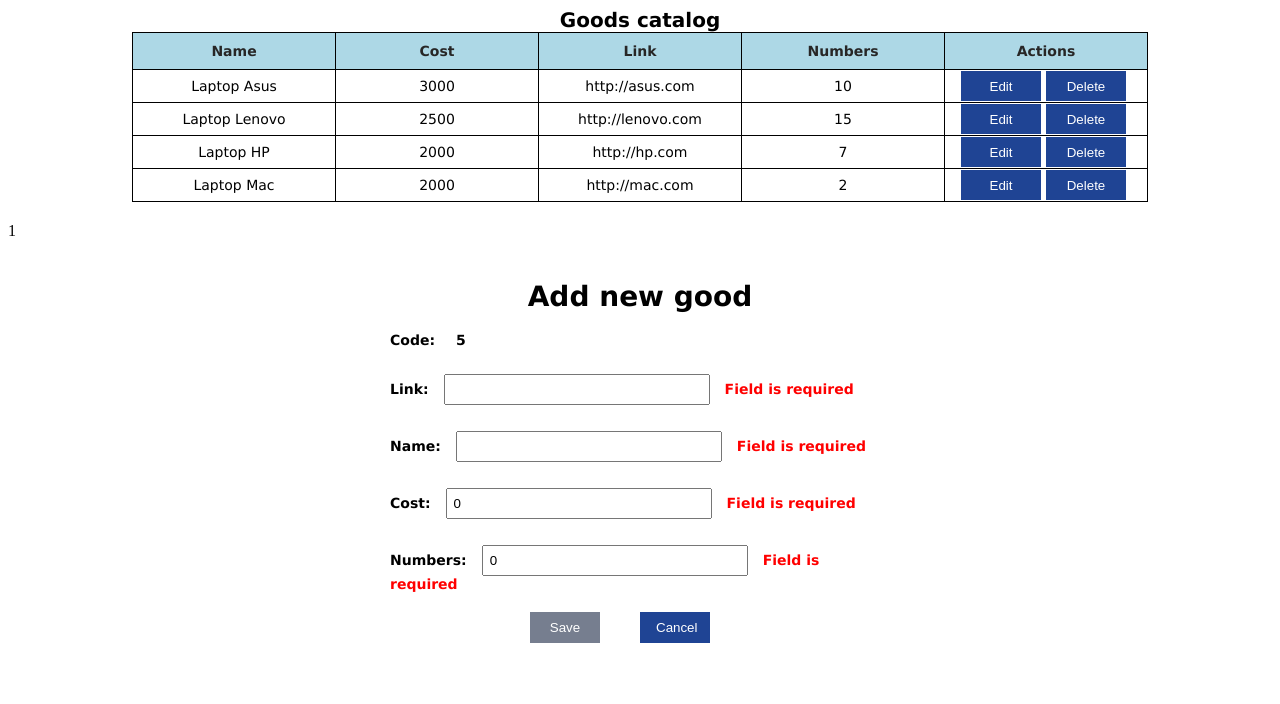
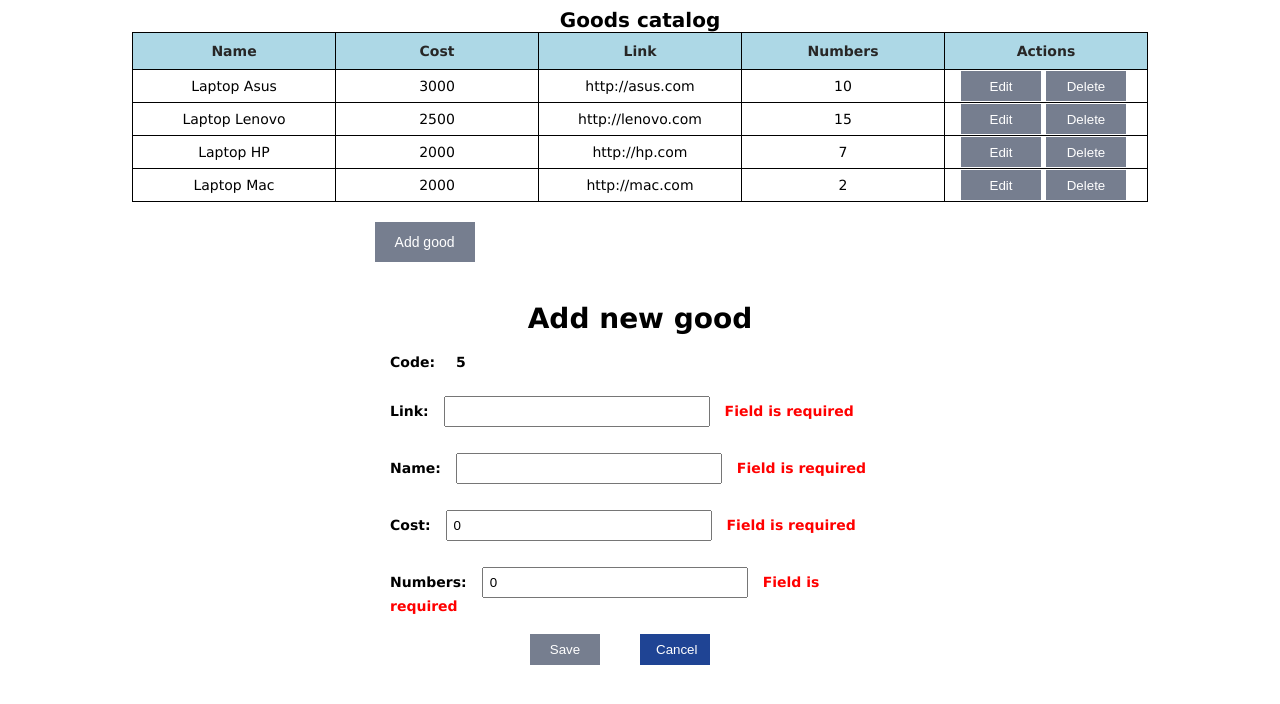
Before and after one commit to ValeriaGrabnitskaya/FD3-Hrabnitskaya, a React app in the folder ishop3/: page / in a window 1280 px wide. Both pictures are taken after a click on the button "Add good". Shown: the top 704 px of the page. Built offline with nearby package versions, Linux system fonts and the light colour scheme.

Commit message:
hw3 fix bugs

```diff
--- a/ishop3/components/AddEditGood/AddEditGood.css
+++ b/ishop3/components/AddEditGood/AddEditGood.css
@@ -53,13 +53,7 @@
     margin-right: 40px;
 }
 
-.Disable
+.Button:disabled
 {
     background: rgb(118, 126, 143);
-    border: 0;
-    color:white;
-    cursor: pointer;
-    padding: 8px 16px;
-    width: 70px;
-    margin-right: 40px;
 }
--- a/ishop3/components/AddEditGood/AddEditGood.js
+++ b/ishop3/components/AddEditGood/AddEditGood.js
@@ -102,10 +102,10 @@ class AddEditGood extends React.Component {
                 </div>
                 <div className='ButtonBlock'>
                     <input
-                        className={isDisable ? 'Disable' : 'Button'}
+                        className='Button'
+                        disabled={isDisable}
                         type='button'
                         value='Save'
-                        disabled={isDisable}
                         onClick={this.onSaveGood} />
                     <input className='Button' type='button' value='Cancel' onClick={this.onCancelSave} />
                 </div>
--- a/ishop3/components/GoodList/GoodItem/GoodItem.css
+++ b/ishop3/components/GoodList/GoodItem/GoodItem.css
@@ -27,13 +27,7 @@
     margin-right: 5px;
 }
 
-.GoodsList .Disable
+.GoodsList .Input:disabled
 {
-    width: 80px;
-    height: 30px;
     background: rgb(118, 126, 143);
-    border: 0;
-    color:white;
-    cursor: pointer;
-    margin-right: 5px;
 }
--- a/ishop3/components/GoodList/GoodItem/GoodItem.js
+++ b/ishop3/components/GoodList/GoodItem/GoodItem.js
@@ -2,6 +2,7 @@ import React from 'react';
 import PropTypes from 'prop-types';
 
 import './GoodItem.css';
+import modes from '../../../static-data/mode';
 
 class GoodItem extends React.Component {
 
@@ -21,17 +22,25 @@ class GoodItem extends React.Component {
     this.props.deleteSelectedRow(good.code)
   }
 
+  doNotClick = (e) => {
+    e.stopPropagation();
+  }
+
   render() {
     const good = this.props.good;
+
+    let isAddMode = this.props.selectedMode === modes.add;
+    let isEditMode = this.props.selectedMode === modes.edit;
+
     return (
-      <tr className={this.props.isSelected ? 'GoodRowSelected' : 'GoodRow'} onClick={this.rowSelected}>
+      <tr className={this.props.isSelected ? 'GoodRowSelected' : 'GoodRow'} onClick={isAddMode ? this.doNotClick : this.props.isFromChanged ? this.doNotClick : this.rowSelected}>
         <td className='GoodItem'>{good.name}</td>
         <td className='GoodItem'>{good.cost}</td>
         <td className='GoodItem'>{good.goodUrl}</td>
         <td className='GoodItem'>{good.numbers}</td>
         <td className='GoodItem'>
-          <input type='button' disabled={this.props.isFromChanged} className={this.props.isFromChanged ? 'Disable' : 'Input'} value='Edit' onClick={this.onEditRow} />
-          <input type='button' disabled={this.props.isFromChanged} className={this.props.isFromChanged ? 'Disable' : 'Input'} value='Delete' onClick={this.onDeleteRow} />
+          <input type='button' disabled={this.props.isFromChanged || isAddMode} className='Input' value='Edit' onClick={this.onEditRow} />
+          <input type='button' disabled={this.props.isFromChanged || isAddMode || isEditMode} className='Input' value='Delete' onClick={this.onDeleteRow} />
         </td>
       </tr>
     )
@@ -39,22 +48,13 @@ class GoodItem extends React.Component {
 }
 
 GoodItem.propTypes = {
-  // good: PropTypes.objectOf(
-  //   PropTypes.shape({
-  //     code: PropTypes.number.isRequired,
-  //     name: PropTypes.string.isRequired,
-  //     cost: PropTypes.number.isRequired,
-  //     goodUrl: PropTypes.string.isRequired,
-  //     pictureName: PropTypes.string.isRequired,
-  //     numbers: PropTypes.number.isRequired
-  //   })
-  // ).isRequired,
   good: PropTypes.object.isRequired,
   rowWasSelected: PropTypes.func.isRequired,
   isSelected: PropTypes.bool.isRequired,
   deleteSelectedRow: PropTypes.func.isRequired,
   editSelectedRow: PropTypes.func.isRequired,
-  isFromChanged: PropTypes.bool.isRequired
+  isFromChanged: PropTypes.bool.isRequired,
+  selectedMode: PropTypes.number
 }
 
 export default GoodItem;
--- a/ishop3/components/GoodList/GoodsList.css
+++ b/ishop3/components/GoodList/GoodsList.css
@@ -39,3 +39,8 @@
     font-size: 14px;
     margin-left: 29%;
 }
+
+.AddButton:disabled
+{
+    background: rgb(118, 126, 143);
+}
--- a/ishop3/components/GoodList/GoodsList.js
+++ b/ishop3/components/GoodList/GoodsList.js
@@ -39,7 +39,7 @@ class GoodsList extends React.Component {
     }
 
     editRow = (editGood) => {
-        this.setState({ editGood: editGood, detailMode: modes.edit, selectedCode: null })
+        this.setState({ editGood: editGood, detailMode: modes.edit, selectedCode: editGood.code })
     }
 
     formChanged = () => {
@@ -77,7 +77,7 @@ class GoodsList extends React.Component {
     }
 
     cancelGood = () => {
-        this.setState({ detailMode: modes.none })
+        this.setState({ detailMode: modes.none, isFromChanged: false })
     }
 
     render() {
@@ -89,10 +89,11 @@ class GoodsList extends React.Component {
                 key={good.code}
                 good={good}
                 rowWasSelected={this.rowSelected}
-                isSelected={this.state.selectedCode === good.code && !this.state.isFromChanged ? true : false}
+                isSelected={this.state.selectedCode === good.code ? true : false}
                 deleteSelectedRow={this.deleteRow}
                 editSelectedRow={this.editRow}
                 isFromChanged={this.state.isFromChanged}
+                selectedMode={this.state.detailMode}
             />
         );
 
@@ -107,9 +108,13 @@ class GoodsList extends React.Component {
                     <tbody>{goods}</tbody>
                 </table>
                 <div>
-                    <p>{this.state.detailMode}</p>
                     {
-                        <input className='AddButton' hidden={isAddMode || isEditMode} type='button' value='Add good' onClick={this.addGood} />
+                        <input
+                        className='AddButton'
+                        disabled={isAddMode || isEditMode}
+                        type='button'
+                        value='Add good'
+                        onClick={this.addGood} />
                     }
                 </div>
                 <div>
```
